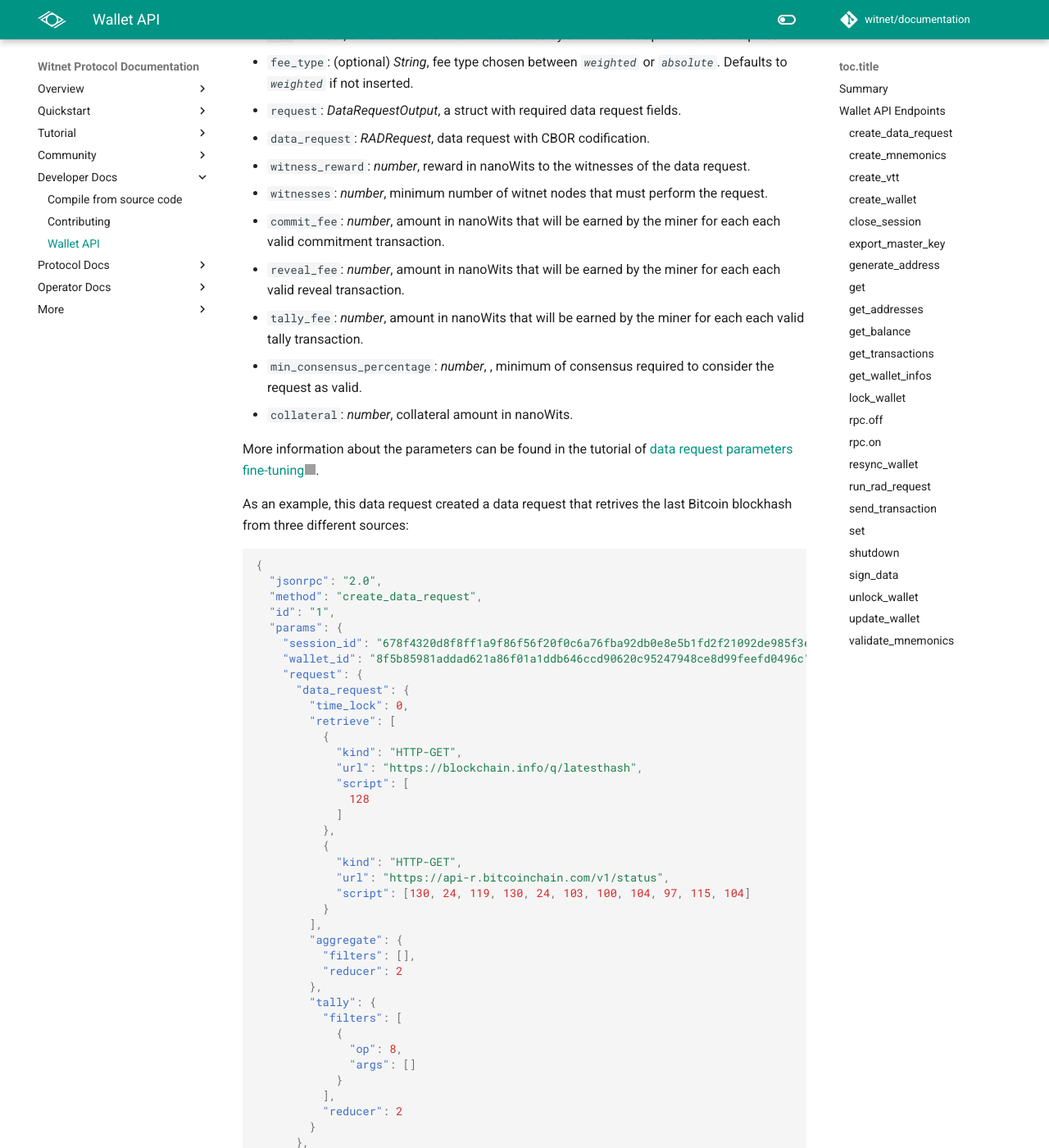
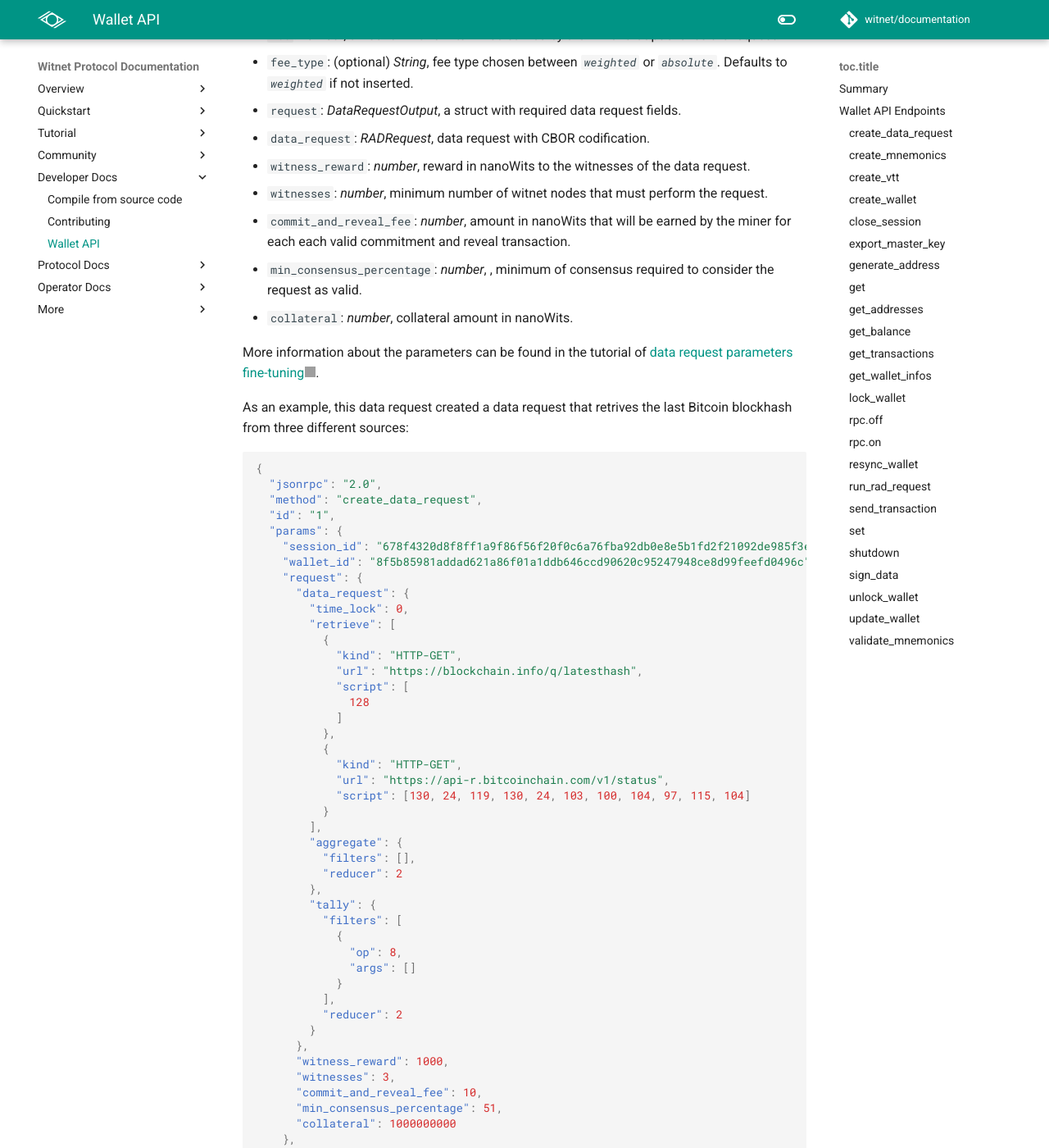
Before and after one commit to witnet/documentation, an MkDocs documentation site: the page built from docs/developer/wallet-api.md, in a window 1280 px wide and 1400 px high, scrolled down 2069 px. Shown: the whole window at 82% size. Built offline with MkDocs 1.6.1 and Material for MkDocs 9.7.7, drawn with Linux system fonts in a browser that asks for light colours; comment, search, counter and statistics services are not loaded; some of the changed text lies outside the part shown; grey boxes are pictures that could not be loaded.

Commit message:
docs(wallet-api): update `create_data_request` example

```diff
--- a/docs/developer/wallet-api.md
+++ b/docs/developer/wallet-api.md
@@ -56,9 +56,7 @@ Request with parameters:
   - `data_request`: *RADRequest*, data request with CBOR codification.
   - `witness_reward`: *number*, reward in nanoWits to the witnesses of the data request.
   - `witnesses`: *number*, minimum number of witnet nodes that must perform the request.
-  - `commit_fee`: *number*, amount in nanoWits that will be earned by the miner for each each valid commitment transaction.
-  - `reveal_fee`: *number*, amount in nanoWits that will be earned by the miner for each each valid reveal transaction.
-  - `tally_fee`: *number*, amount in nanoWits that will be earned by the miner for each each valid tally transaction.
+  - `commit_and_reveal_fee`: *number*, amount in nanoWits that will be earned by the miner for each each valid commitment and reveal transaction.
   - `min_consensus_percentage`: *number*, , minimum of consensus required to consider the request as valid.
   - `collateral`: *number*, collateral amount in nanoWits.
 
@@ -107,9 +105,7 @@ As an example, this data request created a data request that retrives the last B
       },
       "witness_reward": 1000,
       "witnesses": 3,
-      "commit_fee": 10,
-      "reveal_fee": 10,
-      "tally_fee": 30,
+      "commit_and_reveal_fee": 10,
       "min_consensus_percentage": 51,
       "collateral": 1000000000
     },
@@ -138,7 +134,7 @@ Example of a `create_data_request` response:
         "body": {
           "dr_output": {
             "collateral": 1000000000,
-            "commit_fee": 10,
+            "commit_and_reveal_fee": 10,
             "data_request": {
               "aggregate": {
                 "filters": [],
@@ -170,8 +166,6 @@ Example of a `create_data_request` response:
               "time_lock": 0
             },
             "min_consensus_percentage": 51,
-            "reveal_fee": 10,
-            "tally_fee": 30,
             "witness_reward": 1000,
             "witnesses": 3
           },
```
